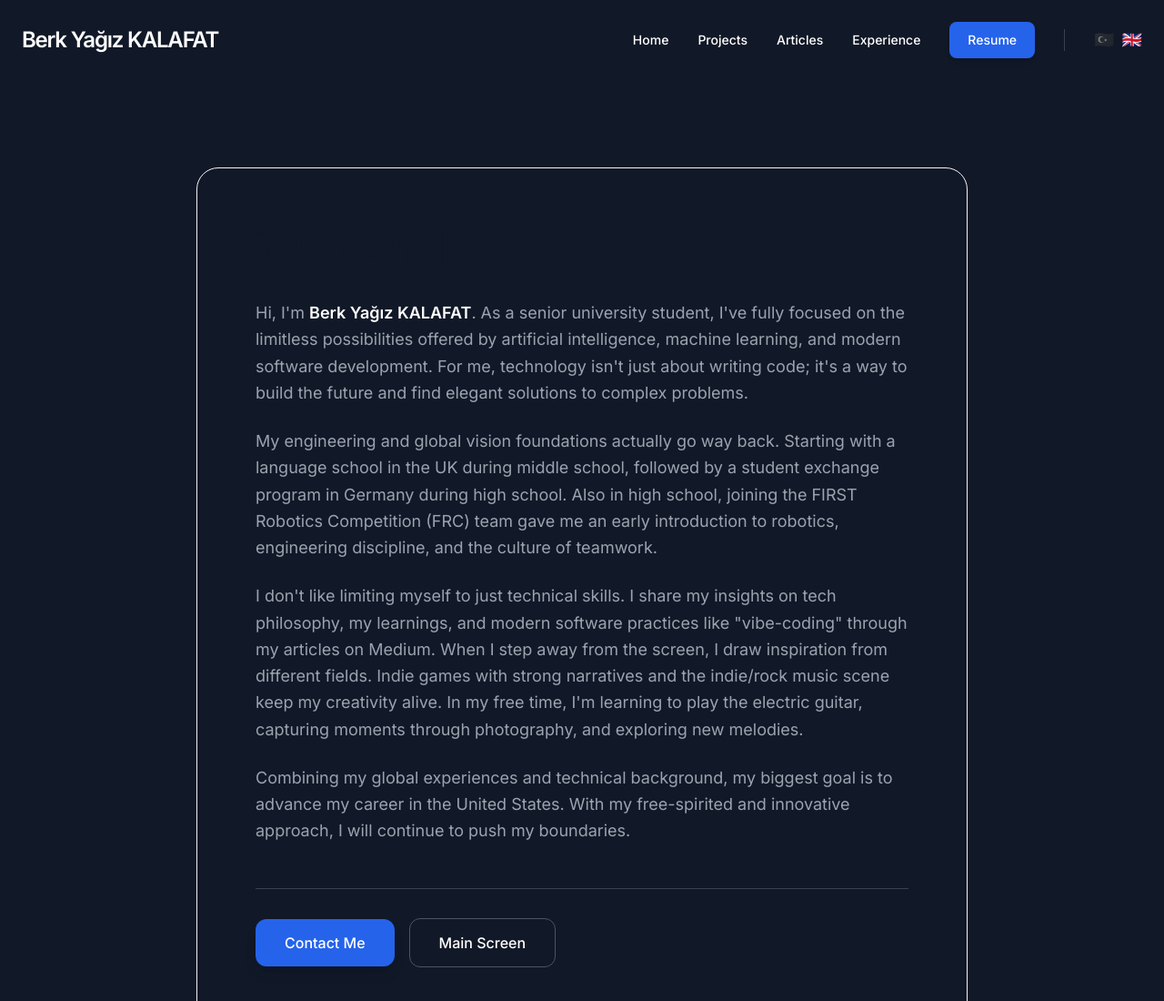
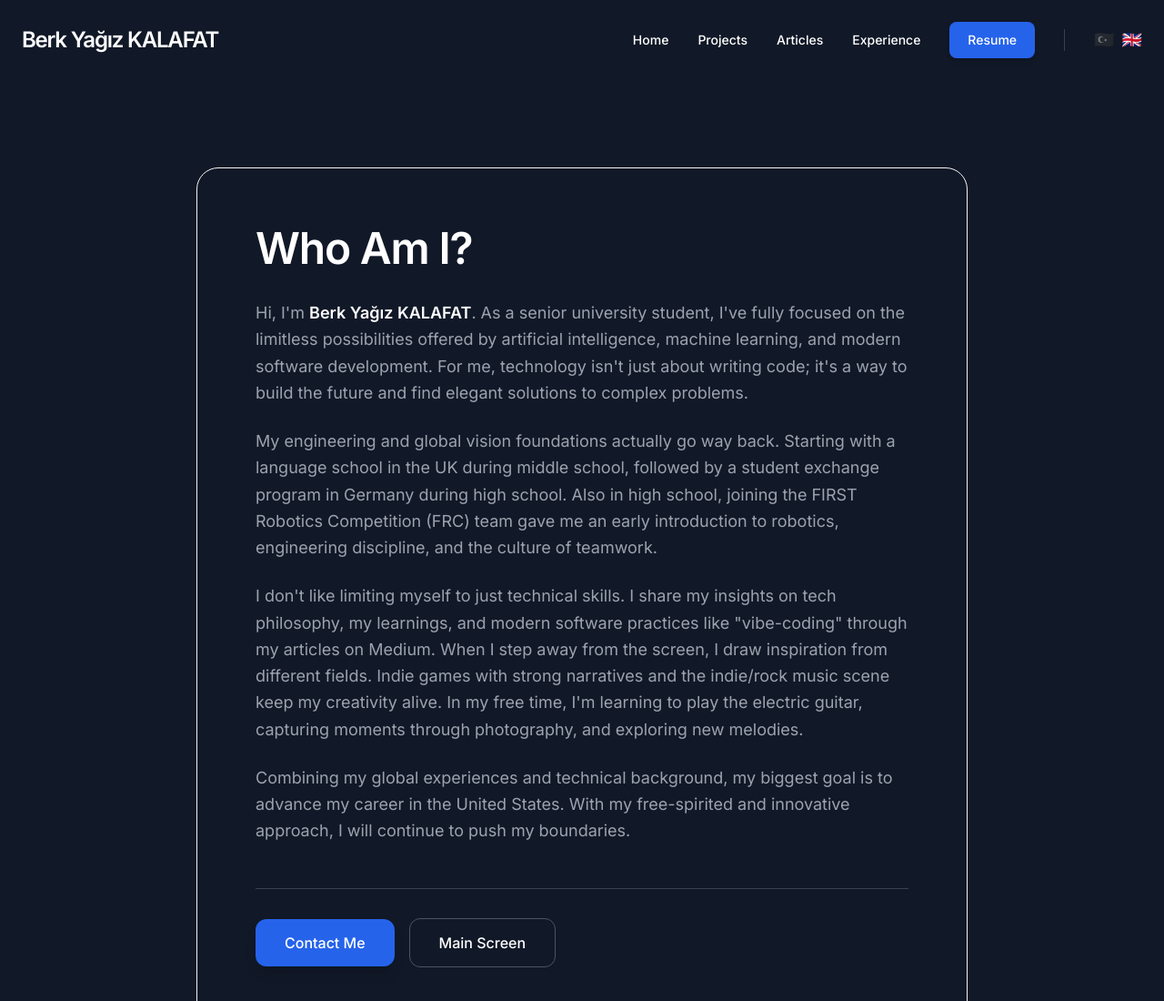
Before and after one commit to iambyk/iambyk.github.io, a plain HTML site: page hakkimda-en.html in a window 1280 px wide. Shown: the top 1100 px of the page at 91% size. Drawn offline with nearby package versions, Linux system fonts and the light colour scheme.

Commit message:
Add files via upload

```diff
--- a/hakkimda-en.html
+++ b/hakkimda-en.html
@@ -36,7 +36,7 @@
     <main class="flex-grow container mx-auto px-6 py-16 md:py-24 max-w-4xl">
 
         <div class="bg-gray-900 p-10 md:p-16 rounded-3xl shadow-sm border border-gray-100">
-            <h1 class="text-4xl md:text-5xl font-bold text-gray-900 mb-8 tracking-tight">Who Am I?</h1>
+            <h1 class="text-4xl md:text-5xl font-bold text-white mb-8 tracking-tight">Who Am I?</h1>
 
 <div class="space-y-6 text-lg text-gray-400 leading-relaxed">
     <p>
```
Also changed, not shown: hakkimda.html (+1 -1 lines).
